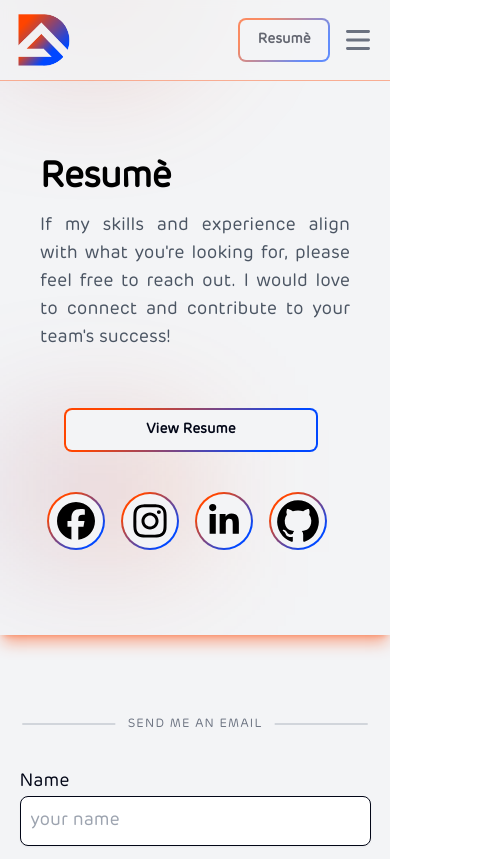
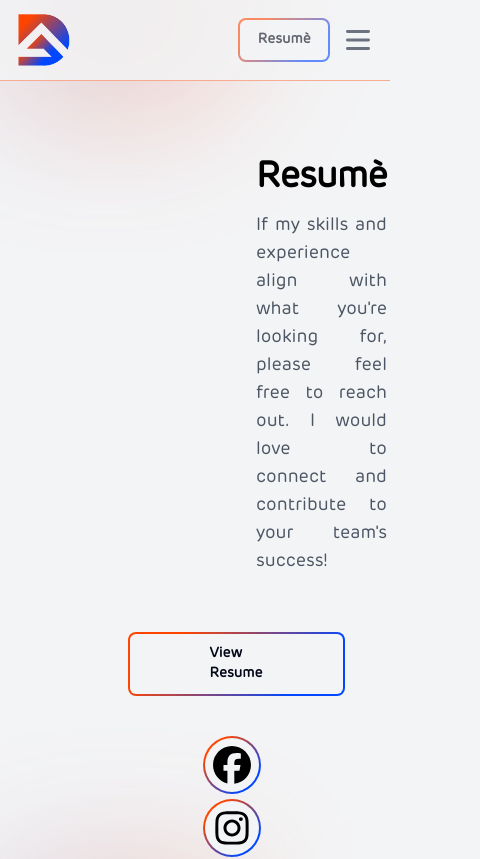
Before and after one commit to Dawson-21/React-Portfolio, a React (Vite) app in the folder react-portfolio/: page /resume in a window 390 px wide. Shown: the top 859 px of the page, 480 px wide, since content can reach past the window. Built offline with nearby package versions, Linux system fonts and the light colour scheme.

Commit message:
Update Resume.tsx

```diff
--- a/react-portfolio/src/pages/Resume.tsx
+++ b/react-portfolio/src/pages/Resume.tsx
@@ -7,7 +7,7 @@ export default function Resume() {
     <>
       {/****************** HERO SECTION ******************/}
 
-      <div className="relative isolate px-6 lg:py-0 pt-32 py-10 lg:pt-14 lg:px-8 bg-light dark:bg-dark shadow-lg shadow-bright-orange/45 dark:shadow-gray-900 overflow-clip">
+      <div className="relative isolate px-60 lg:py-0 pt-32 py-10 lg:pt-14 lg:px-8 bg-light dark:bg-dark shadow-lg shadow-bright-orange/45 dark:shadow-gray-900 overflow-clip">
         <div
           className="absolute inset-x-0 -top-40 -z-10 transform-gpu overflow-hidden blur-3xl sm:-top-80"
           aria-hidden="true"
```
